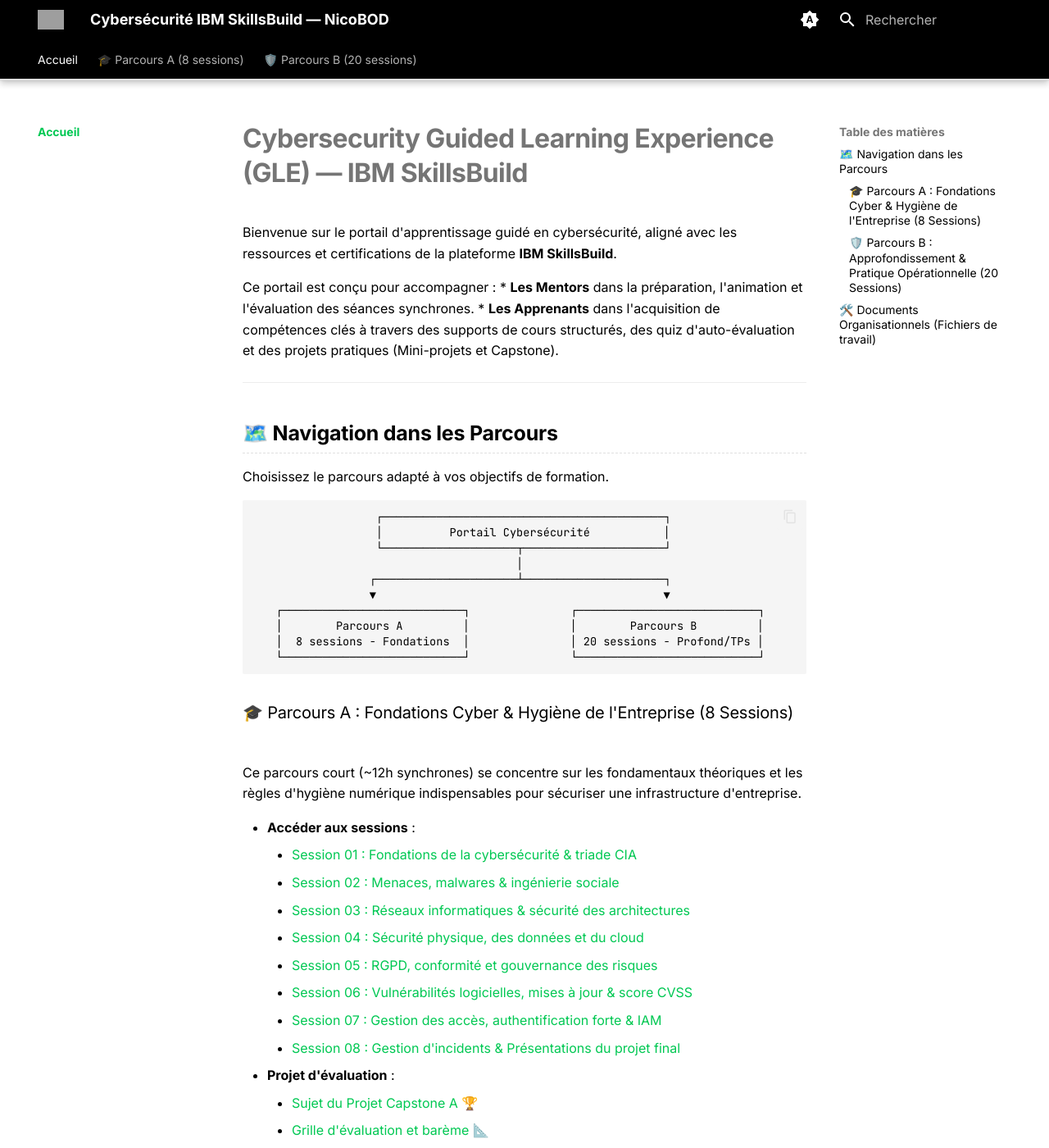
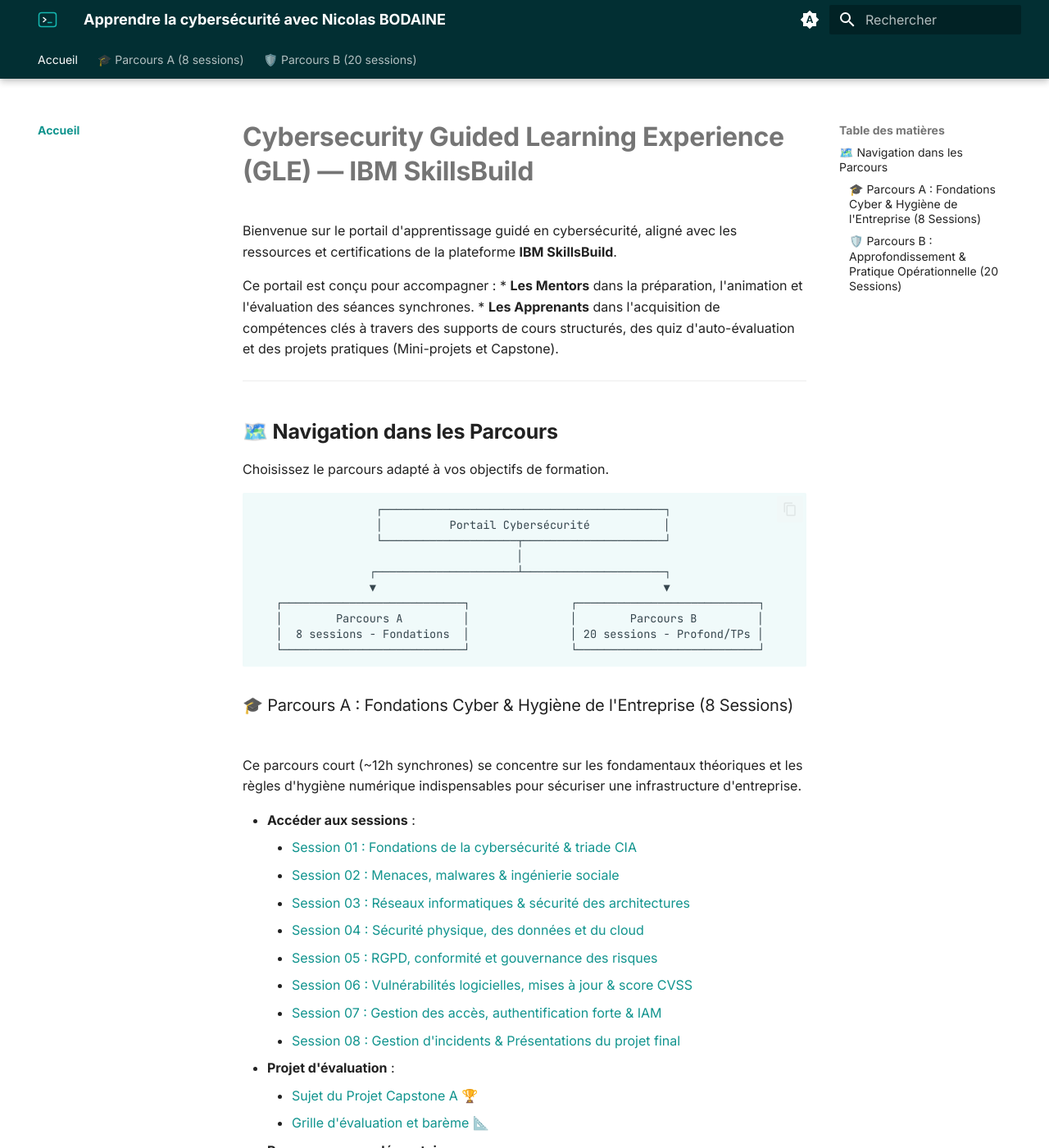
Before and after one commit to NicoBOD/Cybersecurity-Guided-Learning-Experience-IBM-SkillsBuild, an MkDocs documentation site: the page built from docs/index.md, in a window 1280 px wide and 1400 px high. Shown: the whole window at 82% size. Built offline with MkDocs 1.6.1 and Material for MkDocs 9.7.7, drawn with Linux system fonts in a browser that asks for light colours; some of the changed text lies outside the part shown; grey boxes are pictures that could not be loaded.

Commit message:
style: replicate wiki-tech identity, add mentions legales page, fix logo and title

```diff
--- a/docs/index.md
+++ b/docs/index.md
@@ -79,11 +79,3 @@
     *   [Grille d'évaluation et barème du Jury 📐](ressources-pedagogiques/parcours-B-20sessions/projet/B_grille_notation.md)
 *   **Outils Complémentaires** :
     *   [Banque de Quiz B 📝](ressources-pedagogiques/parcours-B-20sessions/outils/B_banque_quiz.md) | [Scripts de Démos Techniques 💻](ressources-pedagogiques/parcours-B-20sessions/outils/B_scripts_demo.md) | [Messages Asynchrones 💬](ressources-pedagogiques/parcours-B-20sessions/outils/B_messages.md)
-
----
-
-## 🛠️ Documents Organisationnels (Fichiers de travail)
-Les documents de cadrage du projet sont disponibles ci-dessous :
-*   [Cahier des charges de la formation](documents-de-travail/cahier-des-charges-gle-cybersecurite.md)
-*   [Synthèse globale de transition](documents-de-travail/summary_gle_cyber.md)
-*   [Manifeste d'avancement détaillé](documents-de-travail/00_MANIFESTE.md)
--- a/docs/stylesheets/extra.css
+++ b/docs/stylesheets/extra.css
@@ -1,156 +1,125 @@
 /* ==============================================
-   Cybersecurity GLE — Custom Cyberpunk Theme
-   Black & White with Neon Cyberpunk Green Accents
+   Wiki Tech — Custom Theme
+   Turquoise: #11948e | Bleu foncé: #022f33
    ============================================== */
 
 /* --- Mode clair (default) --- */
 [data-md-color-scheme="default"] {
-  --md-primary-fg-color:        #000000; /* Header noir */
-  --md-primary-fg-color--light: #00c853; /* Vert cyberpunk */
-  --md-primary-fg-color--dark:  #000000;
-  --md-accent-fg-color:         #00c853;
-  --md-accent-fg-color--transparent: rgba(0, 200, 83, 0.1);
-  --md-typeset-a-color:         #00c853;
-  --md-default-bg-color:        #ffffff;
-  --md-default-fg-color:        #000000;
+  --md-primary-fg-color:        #022f33;
+  --md-primary-fg-color--light: #11948e;
+  --md-primary-fg-color--dark:  #011d20;
+  --md-accent-fg-color:         #11948e;
+  --md-accent-fg-color--transparent: rgba(17, 148, 142, 0.1);
+  --md-typeset-a-color:         #11948e;
 }
 
 /* --- Mode sombre (slate) --- */
 [data-md-color-scheme="slate"] {
-  --md-hue: 145; /* Teinte verte */
-  --md-primary-fg-color:        #000000; /* Header noir */
-  --md-primary-fg-color--light: #00ff66; /* Vert néon cyberpunk */
-  --md-primary-fg-color--dark:  #000000;
-  --md-accent-fg-color:         #00ff66;
-  --md-accent-fg-color--transparent: rgba(0, 255, 102, 0.15);
-  --md-typeset-a-color:         #00ff66;
-  --md-default-bg-color:        #000000; /* Noir pur */
-  --md-default-bg-color--light: #0a0a0a; /* Noir très sombre */
-  --md-default-fg-color:        #ffffff; /* Blanc pur */
-  --md-default-fg-color--light: rgba(255, 255, 255, 0.7);
+  --md-hue: 183;
+  --md-primary-fg-color:        #11948e;
+  --md-primary-fg-color--light: #15b8b1;
+  --md-primary-fg-color--dark:  #0d6e6a;
+  --md-accent-fg-color:         #11948e;
+  --md-accent-fg-color--transparent: rgba(17, 148, 142, 0.1);
+  --md-typeset-a-color:         #15b8b1;
+  --md-default-bg-color:        #022f33;
+  --md-default-bg-color--light: #033a3f;
+  --md-default-fg-color:        rgba(255, 255, 255, 0.87);
+  --md-default-fg-color--light: rgba(255, 255, 255, 0.54);
 }
 
 /* --- Header & tabs --- */
 .md-header,
 .md-tabs {
-  background-color: #000000;
-  border-bottom: 1px solid #1a1a1a;
+  background-color: #022f33;
 }
 
-[data-md-color-scheme="default"] .md-header,
-[data-md-color-scheme="default"] .md-tabs {
-  border-bottom: 1px solid #e0e0e0;
+[data-md-color-scheme="slate"] .md-header,
+[data-md-color-scheme="slate"] .md-tabs {
+  background-color: #011d20;
 }
 
 /* --- Navigation sidebar active indicator --- */
 .md-nav__item--active > .md-nav__link {
-  color: #00c853;
+  color: #11948e;
   font-weight: 700;
-}
-
-[data-md-color-scheme="slate"] .md-nav__item--active > .md-nav__link {
-  color: #00ff66;
-  text-shadow: 0 0 5px rgba(0, 255, 102, 0.4);
 }
 
 /* --- Footer --- */
 .md-footer {
-  background-color: #000000;
-  border-top: 1px solid #1a1a1a;
+  background-color: #022f33;
 }
 
-[data-md-color-scheme="default"] .md-footer {
-  border-top: 1px solid #e0e0e0;
+[data-md-color-scheme="slate"] .md-footer {
+  background-color: #011d20;
 }
 
 /* --- Code blocks --- */
 [data-md-color-scheme="default"] .highlight code,
 [data-md-color-scheme="default"] .md-typeset code {
-  background-color: #f5f5f5;
-  color: #000000;
+  background-color: #f0fafa;
 }
 
 [data-md-color-scheme="slate"] .highlight code,
 [data-md-color-scheme="slate"] .md-typeset code {
-  background-color: #0a0a0a;
-  color: #ffffff;
-  border: 1px solid #1a1a1a;
-}
-
-/* Monospace code highlights */
-[data-md-color-scheme="slate"] .highlight .nn,
-[data-md-color-scheme="slate"] .highlight .nc {
-  color: #00ff66;
+  background-color: #033a3f;
 }
 
 /* --- Search bar focus --- */
 .md-search__input:focus {
-  border-color: #00ff66;
+  border-color: #11948e;
 }
 
 /* --- Tags --- */
 .md-tag {
-  background-color: #00c853;
+  background-color: #11948e;
   color: #ffffff;
-}
-
-[data-md-color-scheme="slate"] .md-tag {
-  background-color: #00ff66;
-  color: #000000;
-  font-weight: bold;
 }
 
 /* --- Admonitions accent --- */
 .md-typeset .admonition.abstract,
 .md-typeset details.abstract {
-  border-color: #00ff66;
+  border-color: #11948e;
 }
 
 .md-typeset .abstract > .admonition-title,
 .md-typeset .abstract > summary {
-  background-color: rgba(0, 255, 102, 0.08);
+  background-color: rgba(17, 148, 142, 0.1);
 }
 
 /* --- Homepage cards --- */
 .grid.cards > ul > li {
-  border: 1px solid rgba(0, 255, 102, 0.15);
-  background-color: #050505;
+  border: 1px solid rgba(17, 148, 142, 0.2);
   transition: border-color 0.2s, box-shadow 0.2s;
 }
 
-[data-md-color-scheme="default"] .grid.cards > ul > li {
-  border: 1px solid rgba(0, 200, 83, 0.15);
-  background-color: #ffffff;
-}
-
 .grid.cards > ul > li:hover {
-  border-color: #00ff66;
-  box-shadow: 0 0 10px rgba(0, 255, 102, 0.2);
-}
-
-[data-md-color-scheme="default"] .grid.cards > ul > li:hover {
-  border-color: #00c853;
-  box-shadow: 0 4px 10px rgba(0, 200, 83, 0.1);
+  border-color: #11948e;
+  box-shadow: 0 4px 12px rgba(17, 148, 142, 0.15);
 }
 
 .grid.cards > ul > li .twemoji svg,
 .grid.cards > ul > li .middle svg {
-  fill: #00ff66;
+  fill: #11948e;
 }
 
-[data-md-color-scheme="default"] .grid.cards > ul > li .twemoji svg,
-[data-md-color-scheme="default"] .grid.cards > ul > li .middle svg {
-  fill: #00c853;
+[data-md-color-scheme="slate"] .grid.cards > ul > li {
+  border-color: rgba(17, 148, 142, 0.3);
+}
+
+[data-md-color-scheme="slate"] .grid.cards > ul > li:hover {
+  border-color: #15b8b1;
+  box-shadow: 0 4px 12px rgba(17, 148, 142, 0.25);
 }
 
 /* --- Scrollbar (webkit) --- */
 ::-webkit-scrollbar-thumb {
-  background-color: #00ff66;
+  background-color: #11948e;
   border-radius: 4px;
 }
 
 ::-webkit-scrollbar-thumb:hover {
-  background-color: #00c853;
+  background-color: #0d6e6a;
 }
 
 /* --- Typographie & lisibilité --- */
@@ -158,28 +127,30 @@
   font-feature-settings: "kern", "liga", "calt";
 }
 
+/* Titres : un peu plus de respiration et de contraste */
 .md-typeset h1 {
-  font-weight: 800;
-  letter-spacing: -0.02em;
+  font-weight: 700;
+  letter-spacing: -0.01em;
 }
 
 .md-typeset h2 {
   margin-top: 2.2rem;
   font-weight: 700;
-  border-bottom: 1px dashed #1a1a1a;
-  padding-bottom: 0.3rem;
 }
 
-[data-md-color-scheme="default"] .md-typeset h2 {
-  border-bottom: 1px dashed #e0e0e0;
-}
-
+/* Soulignement discret des liens au survol du contenu */
 .md-typeset a:hover {
   text-decoration: underline;
   text-underline-offset: 0.15em;
 }
 
+/* Ligature/lisibilité du code monospace */
+.md-typeset code,
+.md-typeset pre {
+  font-feature-settings: "liga" 0;
+}
+
+/* Images : coins arrondis + transition douce pour la lightbox */
 .md-typeset img:not(.twemoji):not([src$=".svg"]) {
-  border-radius: 4px;
-  border: 1px solid #1a1a1a;
+  border-radius: 6px;
 }
--- a/mkdocs.yml
+++ b/mkdocs.yml
@@ -1,4 +1,4 @@
-site_name: Cybersécurité IBM SkillsBuild — NicoBOD
+site_name: Apprendre la cybersécurité avec Nicolas BODAINE
 site_url: https://cybersecurite.bodaine.fr/
 site_description: Parcours d'apprentissage guidés en cybersécurité (8 et 20 sessions) alignés avec IBM SkillsBuild.
 edit_uri: https://github.com/NicoBOD/Cybersecurity-Guided-Learning-Experience-IBM-SkillsBuild/edit/main/docs/
@@ -9,11 +9,15 @@
   !.well-known/
   documents-de-travail/
 
+# Fichier présent mais volontairement hors de la navigation principale (accessible via le footer)
+not_in_nav: |
+  mentions-legales/index.md
+
 theme:
   name: material
   language: fr
-  logo: material/fingerprint
-  favicon: material/fingerprint
+  logo: assets/logo.svg
+  favicon: assets/favicon.svg
   font:
     text: Inter
     code: JetBrains Mono
@@ -78,7 +82,7 @@
   - stylesheets/extra.css
 
 copyright: >
-  &copy; 2026 Nicolas BODAINE | <a href="https://wiki.bodaine.fr/mentions-legales/" target="_blank" rel="noopener">Mentions légales</a> | <a href="https://skills.yourlearning.ibm.com/activity/PLAN-EC6B83791960" target="_blank" rel="noopener">Plan de formation IBM SkillsBuild</a>
+  &copy; 2026 Nicolas BODAINE | <a href="/mentions-legales/">Mentions légales</a> | <a href="https://skills.yourlearning.ibm.com/activity/PLAN-EC6B83791960" target="_blank" rel="noopener">Plan de formation IBM SkillsBuild</a>
 
 extra:
   generator: false
@@ -92,9 +96,6 @@
     - icon: fontawesome/solid/globe
       link: https://nicolas.bodaine.fr
       name: Portfolio de Nicolas BODAINE
-    - icon: material/certificate
-      link: https://skills.yourlearning.ibm.com/activity/PLAN-EC6B83791960
-      name: Plan de formation IBM SkillsBuild
 
 markdown_extensions:
   - abbr
@@ -179,9 +180,9 @@
       - "B03 — Ingénierie Sociale & Hameçonnage": ressources-pedagogiques/parcours-B-20sessions/supports-md/B_S03_support.md
       - "B04 — Posture & Hygiène Cyber": ressources-pedagogiques/parcours-B-20sessions/supports-md/B_S04_support.md
       - "B05 — Protocoles Réseau & OSI": ressources-pedagogiques/parcours-B-20sessions/supports-md/B_S05_support.md
-      - "B06 — Sécurisation & Segmentation": ressources-pedagogiques/parcours-B-20sessions/supports-md/B_S06_support.md
-      - "B07 — Configuration de Pare-feux": ressources-pedagogiques/parcours-B-20sessions/supports-md/B_S07_support.md
-      - "B08 — Détection d'Intrusions": ressources-pedagogiques/parcours-B-20sessions/supports-md/B_S08_support.md
+      - "B06 — Sécurisation & Segmentation Réseau (VLAN, VPN)": ressources-pedagogiques/parcours-B-20sessions/supports-md/B_S06_support.md
+      - "B07 — Configuration de Pare-feux (Firewalls/ACLs)": ressources-pedagogiques/parcours-B-20sessions/supports-md/B_S07_support.md
+      - "B08 — Détection d'Intrusions (IDS/IPS, Wireshark)": ressources-pedagogiques/parcours-B-20sessions/supports-md/B_S08_support.md
       - "B09 — IAM, MFA & SSO": ressources-pedagogiques/parcours-B-20sessions/supports-md/B_S09_support.md
       - "B10 — Cryptographie & Chiffrement": ressources-pedagogiques/parcours-B-20sessions/supports-md/B_S10_support.md
       - "B11 — Sécurité Cloud": ressources-pedagogiques/parcours-B-20sessions/supports-md/B_S11_support.md
@@ -191,9 +192,9 @@
       - "B15 — Vulnérabilités & Scans CVSS": ressources-pedagogiques/parcours-B-20sessions/supports-md/B_S15_support.md
       - "B16 — Supervision & SIEM (SOC)": ressources-pedagogiques/parcours-B-20sessions/supports-md/B_S16_support.md
       - "B17 — Gouvernance, PSSI & ISO 27001": ressources-pedagogiques/parcours-B-20sessions/supports-md/B_S17_support.md
-      - "B18 — Analyse de Risques & EBIOS RM": ressources-pedagogiques/parcours-B-20sessions/supports-md/B_S18_support.md
-      - "B19 — Réponse aux Incidents (Playbooks)": ressources-pedagogiques/parcours-B-20sessions/supports-md/B_S19_support.md
-      - "B20 — Clôture & Soutenance Capstone": ressources-pedagogiques/parcours-B-20sessions/supports-md/B_S20_support.md
+      - "B18 — Analyse de Risques & EBIOS RM Light": ressources-pedagogiques/parcours-B-20sessions/supports-md/B_S18_support.md
+      - "B19 — Réponse aux Incidents (Playbooks, Ransomware)": ressources-pedagogiques/parcours-B-20sessions/supports-md/B_S19_support.md
+      - "B20 — Clôture de la formation & Soutenance Capstone": ressources-pedagogiques/parcours-B-20sessions/supports-md/B_S20_support.md
     - "Plans d'Animation (Mentor)":
       - "Session B01": ressources-pedagogiques/parcours-B-20sessions/plans-de-seance/B_S01_plan.md
       - "Session B02": ressources-pedagogiques/parcours-B-20sessions/plans-de-seance/B_S02_plan.md
```
Also changed, not shown: docs/mentions-legales/index.md (added, +42 -0 lines), docs/assets/favicon.svg (added), docs/assets/logo.svg (added).
